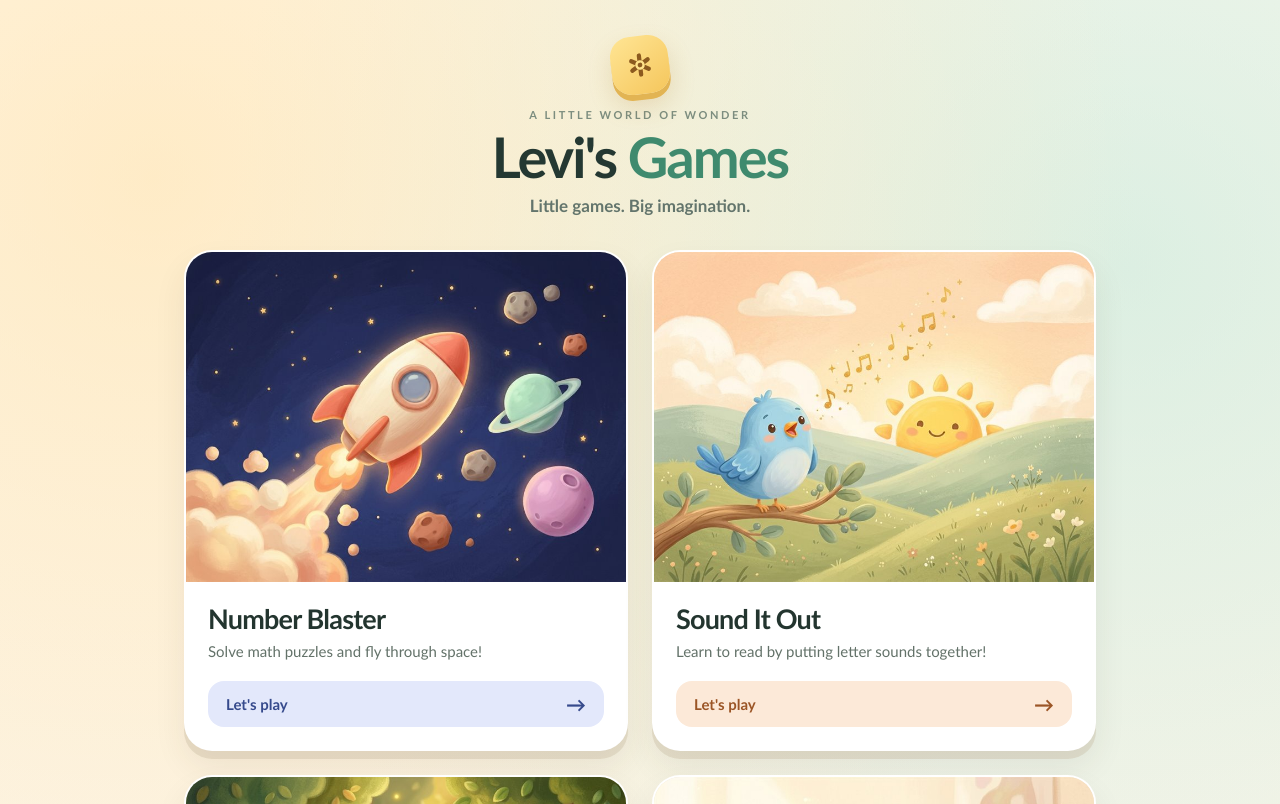
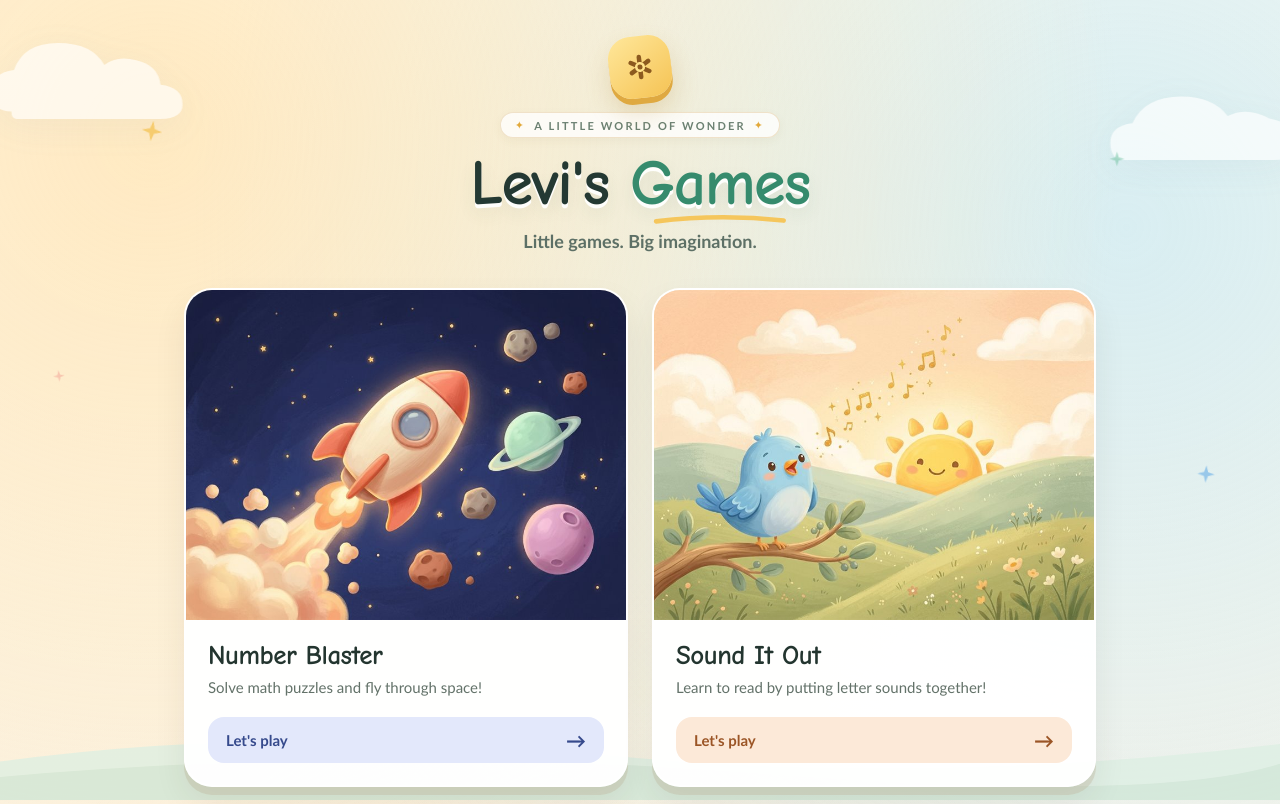
Before and after one commit to SofaKoDev/levis-games, a website built with Vite: page index.html in a window 1280 px wide. Shown: the top 804 px of the page. Built offline with nearby package versions, Linux system fonts and the light colour scheme.

Commit message:
Stylize home page with storybook typography, clouds, sparkles, and meadow backdrop

```diff
--- a/src/home/main.js
+++ b/src/home/main.js
@@ -2,7 +2,7 @@ import './styles.css';
 import { games, gameUrl } from './gameRegistry.js';
 import { illustrations } from './illustrations.js';
 
-const starMark = `<svg viewBox="0 0 64 64" width="34" height="34" aria-hidden="true">
+const starMark = `<svg viewBox="0 0 64 64" width="36" height="36" aria-hidden="true">
   <g fill="currentColor" transform="translate(32 32)">
     <rect x="-4" y="-22" width="8" height="44" rx="4"/>
     <rect x="-4" y="-22" width="8" height="44" rx="4" transform="rotate(60)"/>
@@ -12,12 +12,34 @@ const starMark = `<svg viewBox="0 0 64 64" width="34" height="34" aria-hidden="t
   </g>
 </svg>`;
 
+const titleSwoop = `<svg class="title-swoop" viewBox="0 0 180 18" aria-hidden="true">
+  <path d="M8 12 Q90 2 172 11" fill="none" stroke="#f5c65c" stroke-width="6" stroke-linecap="round"/>
+</svg>`;
+
+const backdropArt = `<div class="home-backdrop" aria-hidden="true">
+  <svg class="cloud cloud-left" viewBox="0 0 180 90">
+    <path d="M26 70 Q10 70 10 54 Q10 38 28 36 Q36 14 64 14 Q92 14 102 32 Q112 24 128 28 Q146 32 148 48 Q166 50 166 64 Q166 76 148 76 H30 Q26 76 26 70 Z" fill="#ffffff"/>
+  </svg>
+  <svg class="cloud cloud-right" viewBox="0 0 180 90">
+    <path d="M24 72 Q12 72 12 58 Q12 44 30 42 Q40 20 70 20 Q96 20 108 36 Q124 28 142 38 Q164 42 164 58 Q164 72 146 72 Z" fill="#ffffff"/>
+  </svg>
+  <svg class="sparkle sp-1" viewBox="0 0 28 28"><path d="M14 2 L16.8 11.2 L26 14 L16.8 16.8 L14 26 L11.2 16.8 L2 14 L11.2 11.2 Z" fill="#f5c65c"/></svg>
+  <svg class="sparkle sp-2" viewBox="0 0 28 28"><path d="M14 2 L16.8 11.2 L26 14 L16.8 16.8 L14 26 L11.2 16.8 L2 14 L11.2 11.2 Z" fill="#82c9ad"/></svg>
+  <svg class="sparkle sp-3" viewBox="0 0 28 28"><path d="M14 2 L16.8 11.2 L26 14 L16.8 16.8 L14 26 L11.2 16.8 L2 14 L11.2 11.2 Z" fill="#f29b8f"/></svg>
+  <svg class="sparkle sp-4" viewBox="0 0 28 28"><path d="M14 2 L16.8 11.2 L26 14 L16.8 16.8 L14 26 L11.2 16.8 L2 14 L11.2 11.2 Z" fill="#7bb8e8"/></svg>
+  <svg class="meadow" viewBox="0 0 1440 160" preserveAspectRatio="none">
+    <path d="M0 90 Q320 20 680 78 T1440 58 V160 H0 Z" fill="#dcefe2"/>
+    <path d="M0 118 Q420 58 860 112 T1440 94 V160 H0 Z" fill="#cce5d4"/>
+  </svg>
+</div>`;
+
 document.querySelector('#app').innerHTML = `
+  ${backdropArt}
   <main class="games-home">
     <header class="welcome">
       <div class="sun" aria-hidden="true">${starMark}</div>
-      <p class="welcome-kicker">A LITTLE WORLD OF WONDER</p>
-      <h1>Levi's <span>Games</span></h1>
+      <p class="welcome-kicker"><span aria-hidden="true">✦</span> A LITTLE WORLD OF WONDER <span aria-hidden="true">✦</span></p>
+      <h1>Levi's <span class="title-accent">Games${titleSwoop}</span></h1>
       <p class="tagline">Little games. Big imagination.</p>
     </header>
     <section class="game-grid" aria-label="Choose a game">
--- a/src/home/styles.css
+++ b/src/home/styles.css
@@ -1,5 +1,5 @@
 :root {
-  font-family: ui-rounded, 'SF Pro Rounded', 'Trebuchet MS', system-ui, sans-serif;
+  font-family: ui-rounded, 'SF Pro Rounded', 'Quicksand', 'Nunito', 'Trebuchet MS', system-ui, sans-serif;
   color: #2c3e38;
   background: #fdf6e9;
   font-synthesis: none;
@@ -10,65 +10,191 @@
 }
 
 body {
+  position: relative;
   margin: 0;
   min-height: 100vh;
+  overflow-x: hidden;
   background:
-    radial-gradient(circle at 12% 8%, rgba(255, 224, 166, 0.55) 0%, transparent 42%),
-    radial-gradient(circle at 88% 12%, rgba(186, 229, 214, 0.5) 0%, transparent 40%),
-    radial-gradient(circle at 50% 95%, rgba(252, 215, 198, 0.45) 0%, transparent 48%),
-    linear-gradient(180deg, #fffaf0 0%, #f7efe0 100%);
+    radial-gradient(circle at 12% 6%, rgba(255, 224, 166, 0.62) 0%, transparent 40%),
+    radial-gradient(circle at 88% 10%, rgba(182, 228, 245, 0.52) 0%, transparent 40%),
+    radial-gradient(circle at 50% 60%, rgba(255, 240, 214, 0.45) 0%, transparent 52%),
+    linear-gradient(180deg, #fffaf0 0%, #f6efe1 76%, #edf3e8 100%);
   -webkit-tap-highlight-color: transparent;
 }
 
+/* Subtle whimsical storybook backdrop */
+.home-backdrop {
+  position: fixed;
+  inset: 0;
+  pointer-events: none;
+  z-index: 0;
+  overflow: hidden;
+}
+
+.cloud {
+  position: absolute;
+  width: clamp(120px, 18vw, 220px);
+  opacity: 0.65;
+  filter: drop-shadow(0 8px 18px rgba(132, 166, 184, 0.12));
+}
+
+.cloud-left {
+  top: 26px;
+  left: -24px;
+  animation: cloud-drift 16s ease-in-out infinite alternate;
+}
+
+.cloud-right {
+  top: 72px;
+  right: -20px;
+  animation: cloud-drift 20s ease-in-out infinite alternate-reverse;
+}
+
+.sparkle {
+  position: absolute;
+  width: 22px;
+  height: 22px;
+  opacity: 0.65;
+  animation: twinkle-soft 4.2s ease-in-out infinite alternate;
+}
+
+.sp-1 {
+  top: 120px;
+  left: 11%;
+}
+
+.sp-2 {
+  top: 150px;
+  right: 12%;
+  width: 18px;
+  height: 18px;
+  animation-delay: -1.4s;
+}
+
+.sp-3 {
+  top: 46%;
+  left: 4%;
+  width: 16px;
+  height: 16px;
+  animation-delay: -2.6s;
+}
+
+.sp-4 {
+  top: 58%;
+  right: 5%;
+  width: 20px;
+  height: 20px;
+  animation-delay: -0.9s;
+}
+
+.meadow {
+  position: absolute;
+  left: 0;
+  right: 0;
+  bottom: 0;
+  width: 100%;
+  height: clamp(72px, 11vh, 128px);
+  opacity: 0.72;
+}
+
+@keyframes cloud-drift {
+  from {
+    transform: translateX(0px);
+  }
+  to {
+    transform: translateX(18px);
+  }
+}
+
+@keyframes twinkle-soft {
+  from {
+    transform: scale(0.82) rotate(-8deg);
+    opacity: 0.45;
+  }
+  to {
+    transform: scale(1.12) rotate(10deg);
+    opacity: 0.85;
+  }
+}
+
 .games-home {
+  position: relative;
+  z-index: 1;
   max-width: 960px;
   margin: auto;
-  padding: max(36px, env(safe-area-inset-top)) 24px max(28px, env(safe-area-inset-bottom));
+  padding: max(36px, env(safe-area-inset-top)) 24px max(34px, env(safe-area-inset-bottom));
 }
 
 .welcome {
   text-align: center;
-  margin-bottom: 34px;
+  margin-bottom: 36px;
 }
 
 .sun {
-  width: 58px;
-  height: 58px;
+  width: 62px;
+  height: 62px;
   display: grid;
   place-items: center;
-  border-radius: 20px;
-  background: linear-gradient(145deg, #ffe594 0%, #f5c65c 100%);
+  border-radius: 22px;
+  background: linear-gradient(145deg, #ffe79a 0%, #f5c354 100%);
   color: #8c5a1f;
   margin: 0 auto 14px;
   transform: rotate(-7deg);
-  box-shadow: 0 6px 0 #e2b453, 0 12px 24px rgba(181, 134, 48, 0.22);
+  box-shadow: 0 6px 0 #dfa941, 0 14px 26px rgba(181, 134, 48, 0.24);
 }
 
 .welcome-kicker {
+  display: inline-flex;
+  align-items: center;
+  gap: 8px;
+  padding: 5px 14px;
+  border-radius: 999px;
+  background: rgba(255, 255, 255, 0.78);
+  border: 1.5px solid rgba(235, 217, 184, 0.75);
   font-size: 11px;
-  letter-spacing: 2.6px;
+  letter-spacing: 2.2px;
   font-weight: 800;
-  color: #7c8d7f;
-  margin: 0 0 6px;
+  color: #6b8071;
+  margin: 0 0 12px;
+  box-shadow: 0 3px 10px rgba(124, 96, 52, 0.06);
+}
+
+.welcome-kicker span {
+  color: #e2a93b;
 }
 
 h1 {
-  font-size: clamp(40px, 6vw, 56px);
-  letter-spacing: -2px;
-  margin: 0 0 8px;
-  line-height: 1.08;
-  color: #243832;
+  font-family: 'Chalkboard SE', 'Comic Sans MS', ui-rounded, 'SF Pro Rounded', 'Trebuchet MS', system-ui, sans-serif;
+  font-size: clamp(44px, 6.8vw, 64px);
+  font-weight: 900;
+  letter-spacing: -1.5px;
+  margin: 0 0 12px;
+  line-height: 1.06;
+  color: #243933;
+  text-shadow: 0 4px 0 rgba(255, 255, 255, 0.9), 0 8px 18px rgba(48, 84, 72, 0.1);
 }
 
-h1 span {
-  color: #3f8a6e;
+.title-accent {
+  position: relative;
+  display: inline-block;
+  color: #368b6d;
+}
+
+.title-swoop {
+  position: absolute;
+  left: -4px;
+  right: -4px;
+  bottom: -8px;
+  width: calc(100% + 8px);
+  height: 14px;
+  overflow: visible;
 }
 
 .tagline {
-  color: #63756c;
-  font-size: 17px;
-  font-weight: 600;
-  margin: 0;
+  color: #5d7066;
+  font-size: 18px;
+  font-weight: 700;
+  margin: 4px 0 0;
 }
 
 .game-grid {
@@ -82,12 +208,12 @@ h1 span {
   flex-direction: column;
   overflow: hidden;
   border-radius: 28px;
-  border: 2px solid rgba(255, 255, 255, 0.9);
-  background: #ffffff;
+  border: 2px solid rgba(255, 255, 255, 0.94);
+  background: rgba(255, 255, 255, 0.96);
   text-decoration: none;
   color: #2c3e38;
   box-shadow:
-    0 8px 0 rgba(195, 181, 155, 0.35),
+    0 8px 0 rgba(190, 178, 152, 0.35),
     0 16px 32px rgba(68, 56, 38, 0.08);
   transition: transform 0.22s cubic-bezier(0.22, 1, 0.36, 1), box-shadow 0.22s ease;
   touch-action: manipulation;
@@ -104,7 +230,7 @@ h1 span {
   .game-card:hover {
     transform: translateY(-5px);
     box-shadow:
-      0 12px 0 rgba(195, 181, 155, 0.38),
+      0 12px 0 rgba(190, 178, 152, 0.38),
       0 22px 40px rgba(68, 56, 38, 0.12);
   }
   .game-card:hover .card-art img {
@@ -118,7 +244,7 @@ h1 span {
 .game-card:active {
   transform: translateY(4px) scale(0.99);
   box-shadow:
-    0 3px 0 rgba(195, 181, 155, 0.4),
+    0 3px 0 rgba(190, 178, 152, 0.4),
     0 6px 14px rgba(68, 56, 38, 0.08);
 }
 
@@ -145,8 +271,9 @@ h1 span {
 }
 
 .card-copy h2 {
+  font-family: 'Chalkboard SE', 'Comic Sans MS', ui-rounded, 'SF Pro Rounded', 'Trebuchet MS', system-ui, sans-serif;
   font-size: 27px;
-  letter-spacing: -0.8px;
+  letter-spacing: -0.5px;
   margin: 0 0 6px;
   color: #23352f;
 }
@@ -218,10 +345,10 @@ h1 span {
 
 .home-footer {
   text-align: center;
-  margin-top: 36px;
-  font-size: 12px;
-  font-weight: 700;
-  color: #87968a;
+  margin-top: 38px;
+  font-size: 13px;
+  font-weight: 800;
+  color: #5b7867;
 }
 
 .home-footer span {
@@ -231,7 +358,7 @@ h1 span {
 
 @media (max-width: 640px) {
   .games-home {
-    padding: max(20px, env(safe-area-inset-top)) 16px max(22px, env(safe-area-inset-bottom));
+    padding: max(20px, env(safe-area-inset-top)) 16px max(28px, env(safe-area-inset-bottom));
   }
 
   .welcome {
@@ -239,18 +366,19 @@ h1 span {
   }
 
   .sun {
-    width: 48px;
-    height: 48px;
-    border-radius: 16px;
+    width: 50px;
+    height: 50px;
+    border-radius: 17px;
     margin-bottom: 10px;
   }
 
   .welcome-kicker {
     font-size: 10px;
+    padding: 4px 12px;
   }
 
   h1 {
-    font-size: 38px;
+    font-size: 40px;
   }
 
   .tagline {
@@ -287,6 +415,10 @@ h1 span {
     min-height: 44px;
     font-size: 14px;
   }
+
+  .sparkle {
+    display: none;
+  }
 }
 
 @media (prefers-reduced-motion: reduce) {
```
